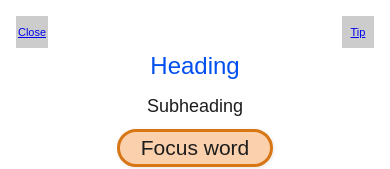
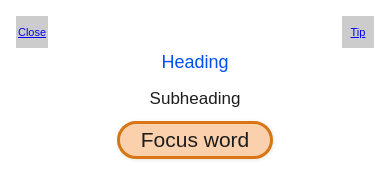
Before and after one commit to simoneberlitz/simoneberlitz.github.io, a plain HTML site: page activity/long-content.html in a window 390 px wide. Shown: the top 169 px of the page. Drawn offline with Linux system fonts and the light colour scheme.

Commit message:
CSS updates

```diff
--- a/activity/scss/berlitz.scss
+++ b/activity/scss/berlitz.scss
@@ -33,6 +33,10 @@ body {
       color: $blue-100;
       margin: 0 0 16px 0;
       padding: 0;
+
+        @media screen and (max-width: 767px) {
+            font-size: 18px;
+        }
       }
 
   h2 {
@@ -41,6 +45,10 @@ body {
       color: $charcoal;
       margin: 0 0 12px 0;
       padding: 0;
+
+      @media screen and (max-width: 767px) {
+            font-size: 17px;
+        }
 
     &.focus {
       font-size: 21px;
```
Also changed, not shown: activity/scss/berlitz.css.
